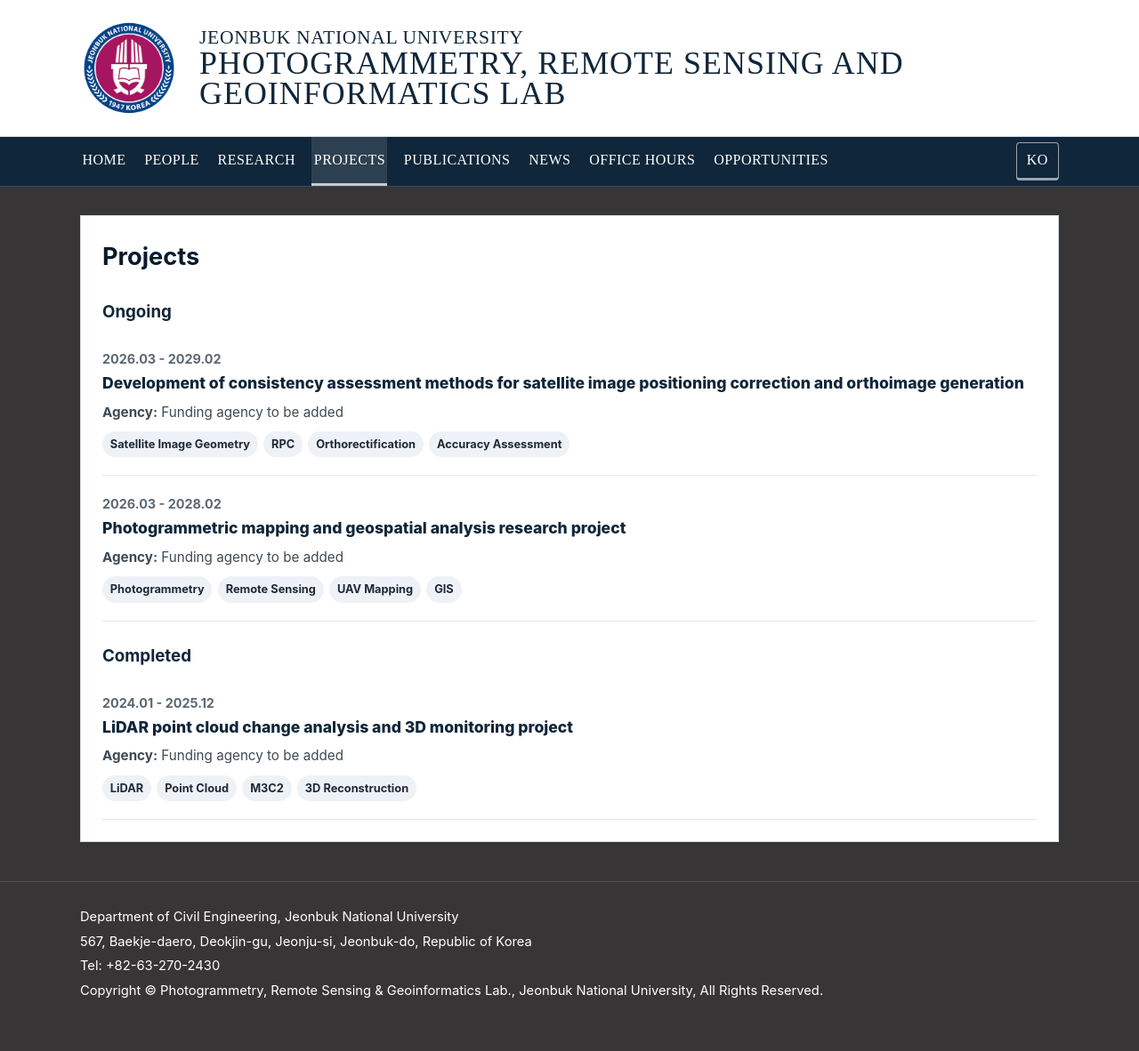
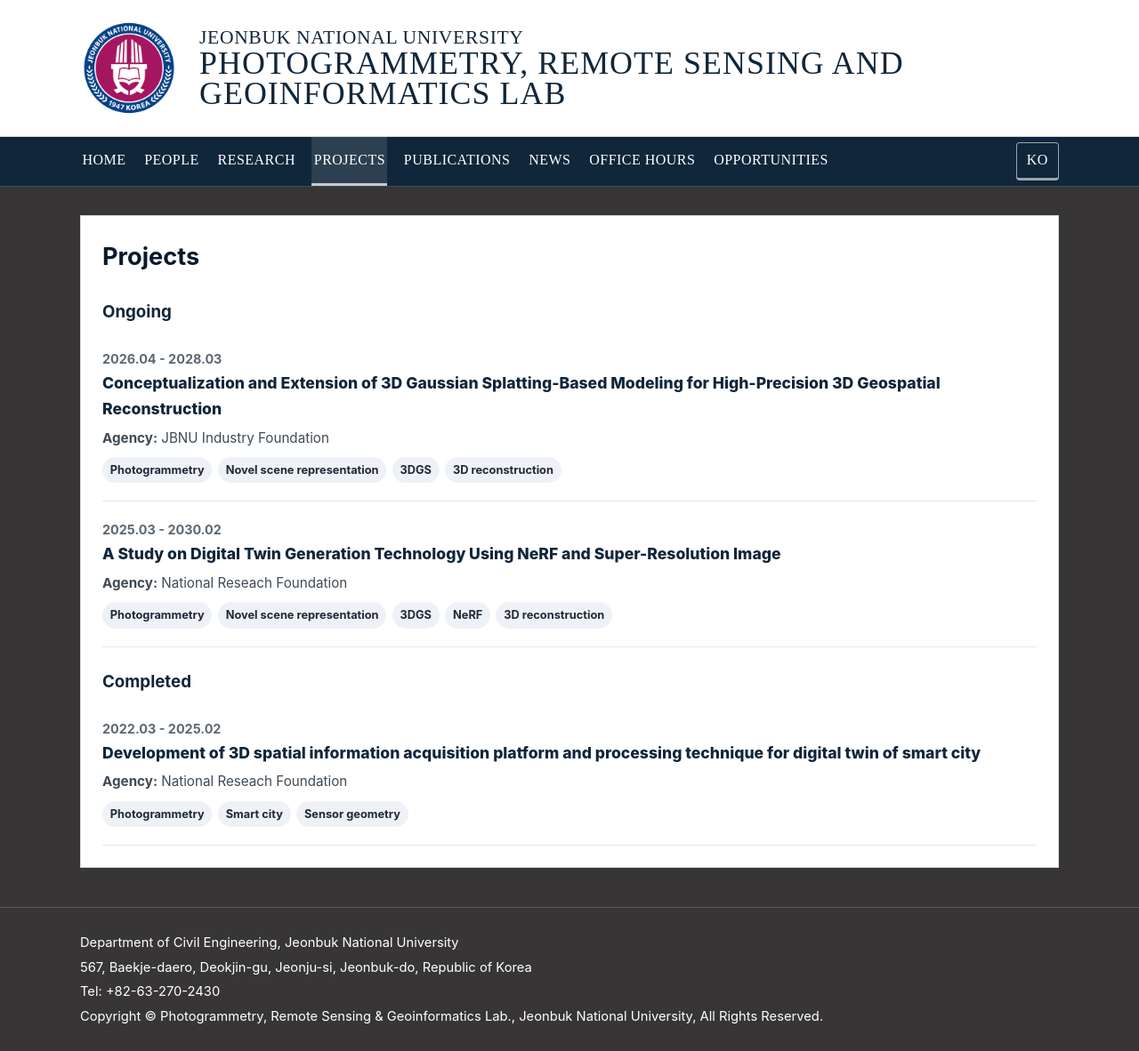
Before and after one commit to PRSG-Lab/prsg-lab.github.io, a Jekyll site: the page built from projects.md, in a window 1280 px wide. Shown: the whole page at 89% size. Built offline with Jekyll 4.4.1, drawn with Linux system fonts in a browser that asks for light colours; some web fonts are replaced; before the commit the page ends 1153 px from its top, so only the background shows below that.

Commit message:
Add files via upload

```diff
--- a/_data/projects_en.yml
+++ b/_data/projects_en.yml
@@ -1,26 +1,26 @@
 ongoing:
-  - period: "2026.03 - 2029.02"
-    title: "Development of consistency assessment methods for satellite image positioning correction and orthoimage generation"
-    agency: "Funding agency to be added"
-    keywords:
-      - "Satellite Image Geometry"
-      - "RPC"
-      - "Orthorectification"
-      - "Accuracy Assessment"
-  - period: "2026.03 - 2028.02"
-    title: "Photogrammetric mapping and geospatial analysis research project"
-    agency: "Funding agency to be added"
+  - period: "2026.04 - 2028.03"
+    title: "Conceptualization and Extension of 3D Gaussian Splatting-Based Modeling for High-Precision 3D Geospatial Reconstruction"
+    agency: "JBNU Industry Foundation"
     keywords:
       - "Photogrammetry"
-      - "Remote Sensing"
-      - "UAV Mapping"
-      - "GIS"
+      - "Novel scene representation"
+      - "3DGS"
+      - "3D reconstruction"
+  - period: "2025.03 - 2030.02"
+    title: "A Study on Digital Twin Generation Technology Using NeRF and Super-Resolution Image"
+    agency: "National Reseach Foundation"
+    keywords:
+      - "Photogrammetry"
+      - "Novel scene representation"
+      - "3DGS"
+      - "NeRF"
+      - "3D reconstruction"
 completed:
-  - period: "2024.01 - 2025.12"
-    title: "LiDAR point cloud change analysis and 3D monitoring project"
-    agency: "Funding agency to be added"
+  - period: "2022.03 - 2025.02"
+    title: "Development of 3D spatial information acquisition platform and processing technique for digital twin of smart city"
+    agency: "National Reseach Foundation"
     keywords:
-      - "LiDAR"
-      - "Point Cloud"
-      - "M3C2"
-      - "3D Reconstruction"
+      - "Photogrammetry"
+      - "Smart city"
+      - "Sensor geometry"
--- a/_data/projects_ko.yml
+++ b/_data/projects_ko.yml
@@ -1,26 +1,26 @@
 ongoing:
-  - period: "2026.03 - 2029.02"
-    title: "국토위성 영상의 위치 보정 및 정사영상 생성 일관성 평가 기법 개발"
-    agency: "지원기관 입력 예정"
+  - period: "2026.04 - 2028.03"
+    title: "3D Gaussian Splatting 기반 정밀 공간정보 3차원 재구성 모델링 기술의 개념 정립 및 확장 방향 연구"
+    agency: "전북대학교 산학협력단"
     keywords:
-      - "위성영상 기하"
-      - "RPC"
-      - "정사보정"
-      - "정확도 평가"
-  - period: "2026.03 - 2028.02"
-    title: "사진측량 기반 매핑 및 지리공간정보 분석 연구"
-    agency: "지원기관 입력 예정"
+      - "Photogrammetry"
+      - "Novel scene representation"
+      - "3DGS"
+      - "3D reconstruction"
+  - period: "2025.03 - 2030.02"
+    title: "NeRF와 초해상화 영상을 이용한 디지털 트윈 생성 기술 연구"
+    agency: "한국연구재단"
     keywords:
-      - "사진측량"
-      - "원격탐사"
-      - "UAV 매핑"
-      - "GIS"
+      - "Photogrammetry"
+      - "Novel scene representation"
+      - "3DGS"
+      - "NeRF"
+      - "3D reconstruction"
 completed:
-  - period: "2024.01 - 2025.12"
-    title: "LiDAR 포인트클라우드 변화 분석 및 3차원 모니터링 연구"
-    agency: "지원기관 입력 예정"
+  - period: "2022.03 - 2025.02"
+    title: "스마트시티의 디지털 트윈을 위한 3차원 공간정보 취득 플랫폼 및 처리 기법 개발"
+    agency: "한국연구재단"
     keywords:
-      - "LiDAR"
-      - "포인트클라우드"
-      - "M3C2"
-      - "3차원 재구성"
+      - "Photogrammetry"
+      - "Smart city"
+      - "Sensor geometry"
```
